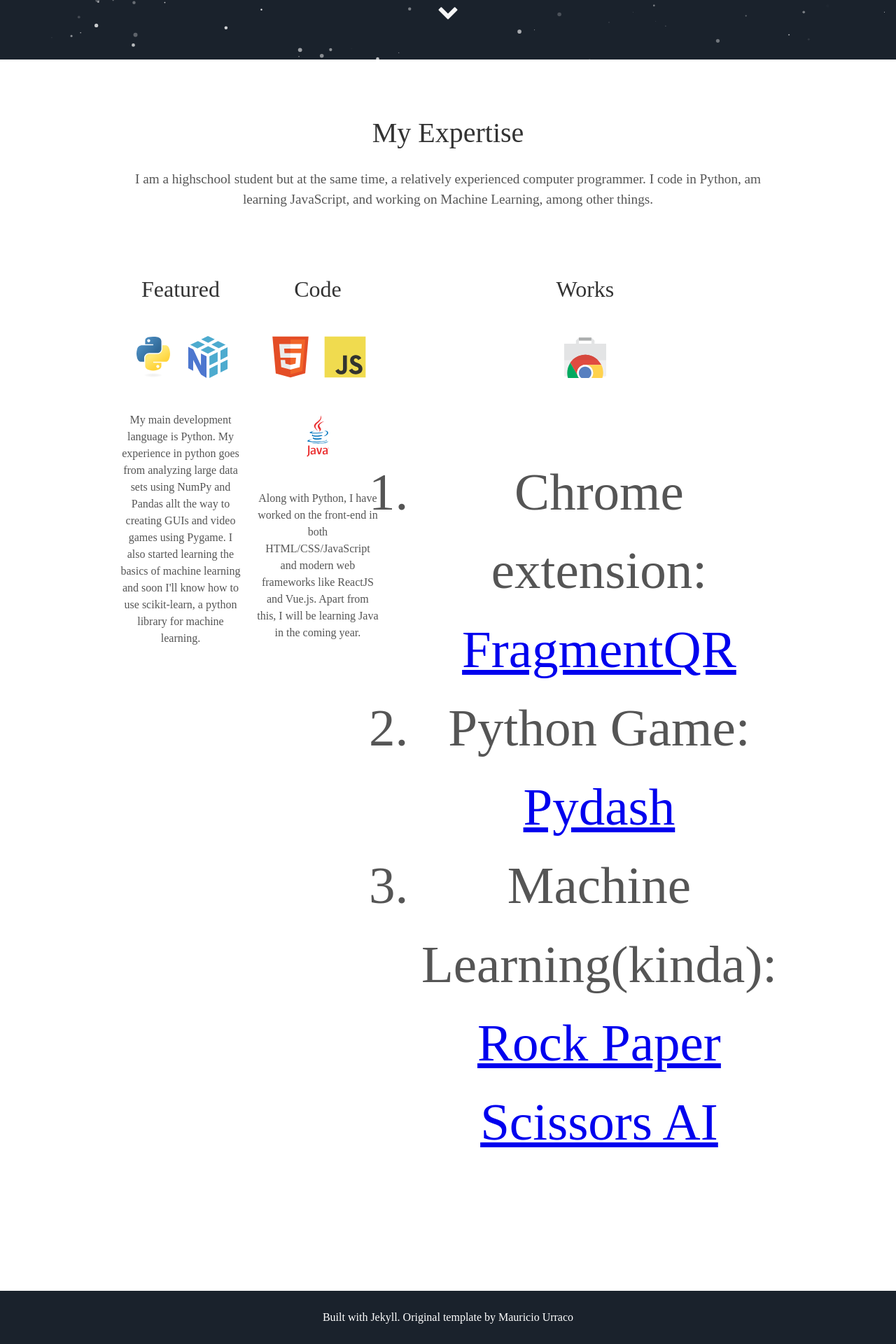
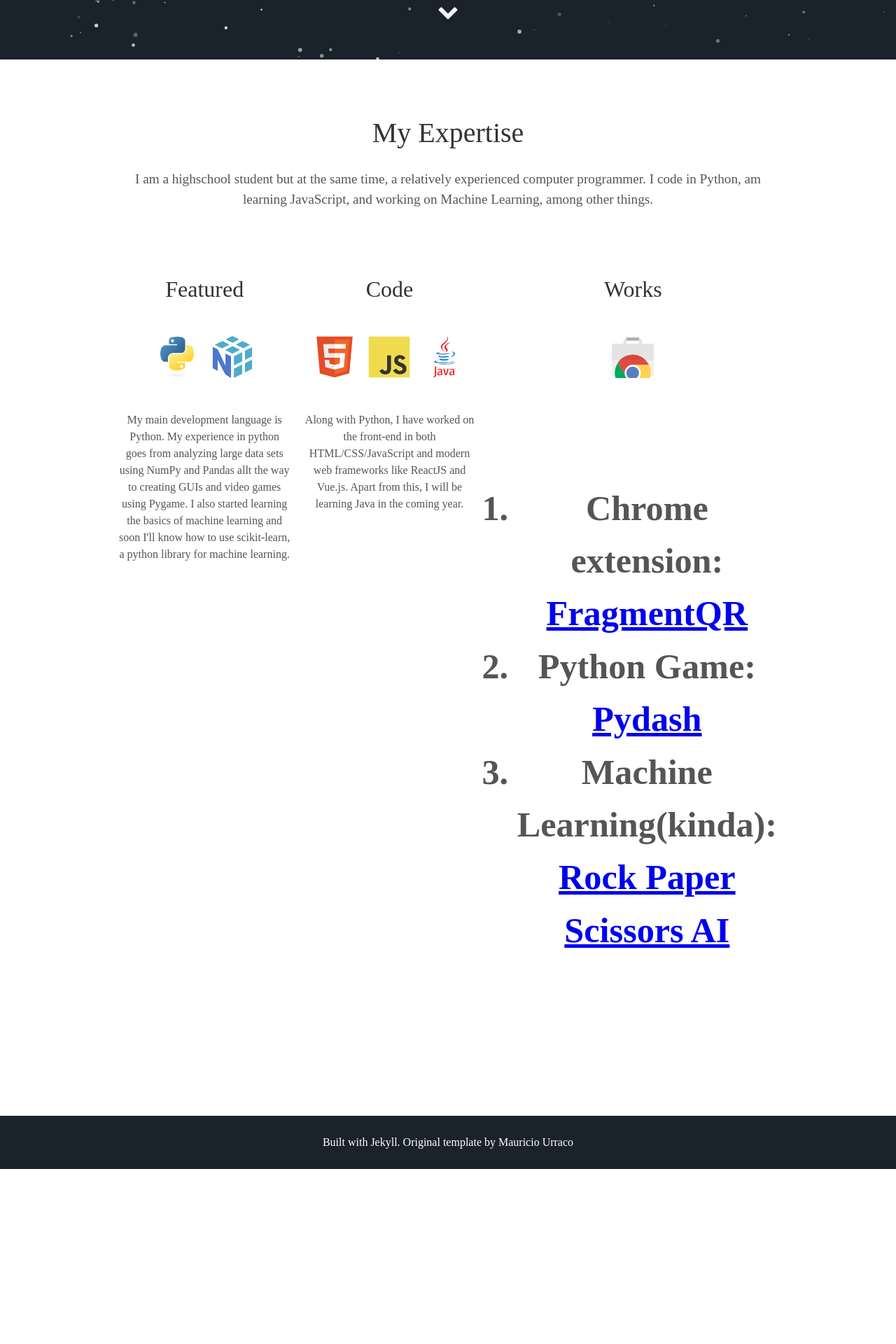
Before and after one commit to y330/y330, a Jekyll site: the page built from index.html, in a window 1280 px wide. Shown: the part 815-2735 px from the top of the page at 70% size. Built offline with Jekyll 4.4.1, drawn with Linux system fonts in a browser that asks for light colours; some web fonts are replaced; after the commit the page ends 2485 px from its top, so only the background shows below that.

Commit message:
Update about.html

```diff
--- a/_includes/about.html
+++ b/_includes/about.html
@@ -48,13 +48,13 @@
     <path fill="#d6483e" d="M305.636 413.599s54.153 2.437 97.777-40.864c-.717 0-148.96-.477-196.584-.477 17.225 17.243 48.842 39.362 98.807 41.34"/>
   </g>
   </svg>
-  <p>
+  <h6>
     <ol>
       <li>Chrome extension: <a href="https://bit.ly/FragmentQRWebsite">FragmentQR</a></li>
       <li>Python Game: <a href="https://github.com/y330/Pydash#pydsh">Pydash</a></li>
       <li>Machine Learning(kinda): <a href="https://github.com/y330/Rock-Paper-Scissors-AI">Rock Paper Scissors AI</a></li></p>
     </ol>
 
-  </p>
+  </h6>
   </div>
 </div>
```
